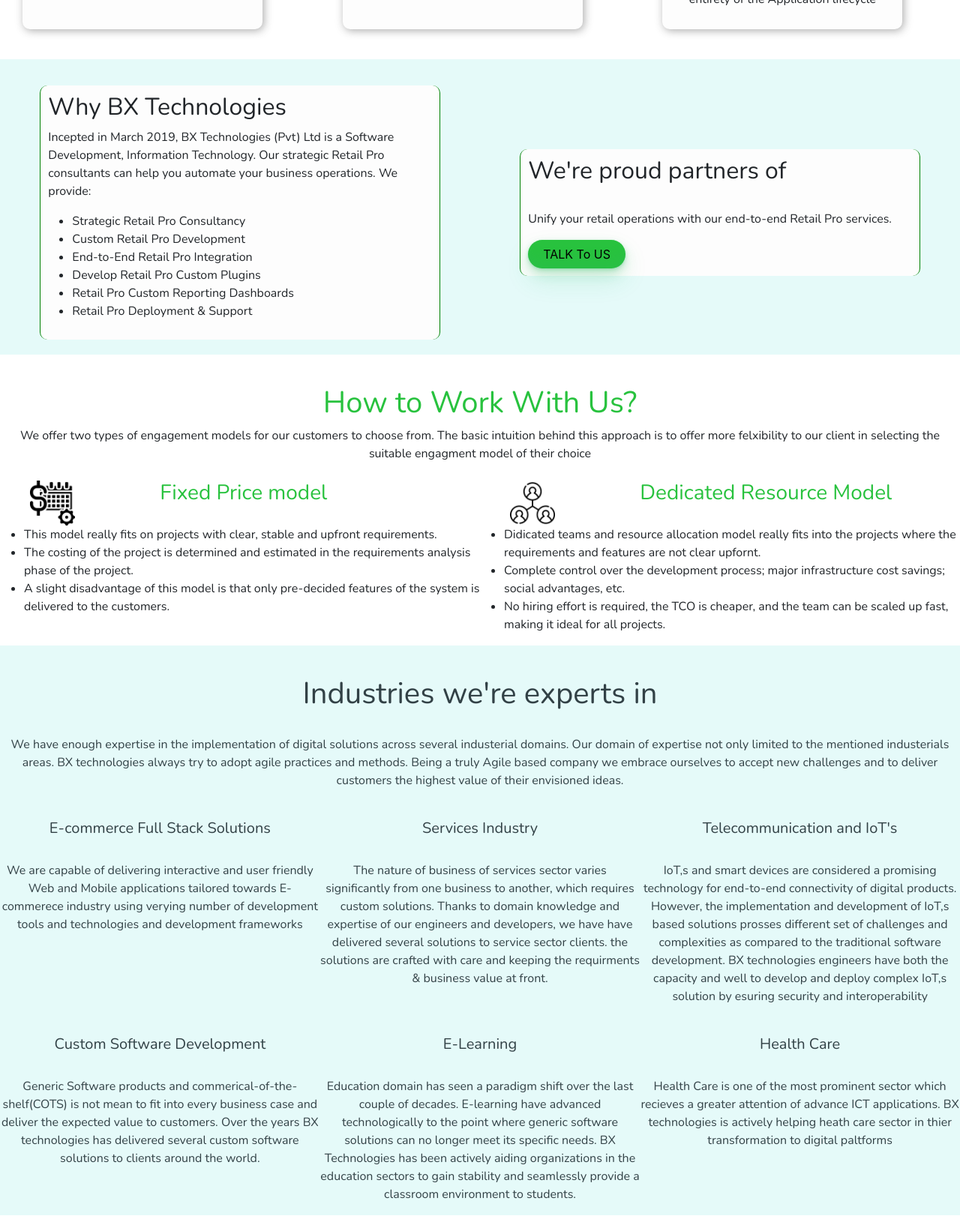
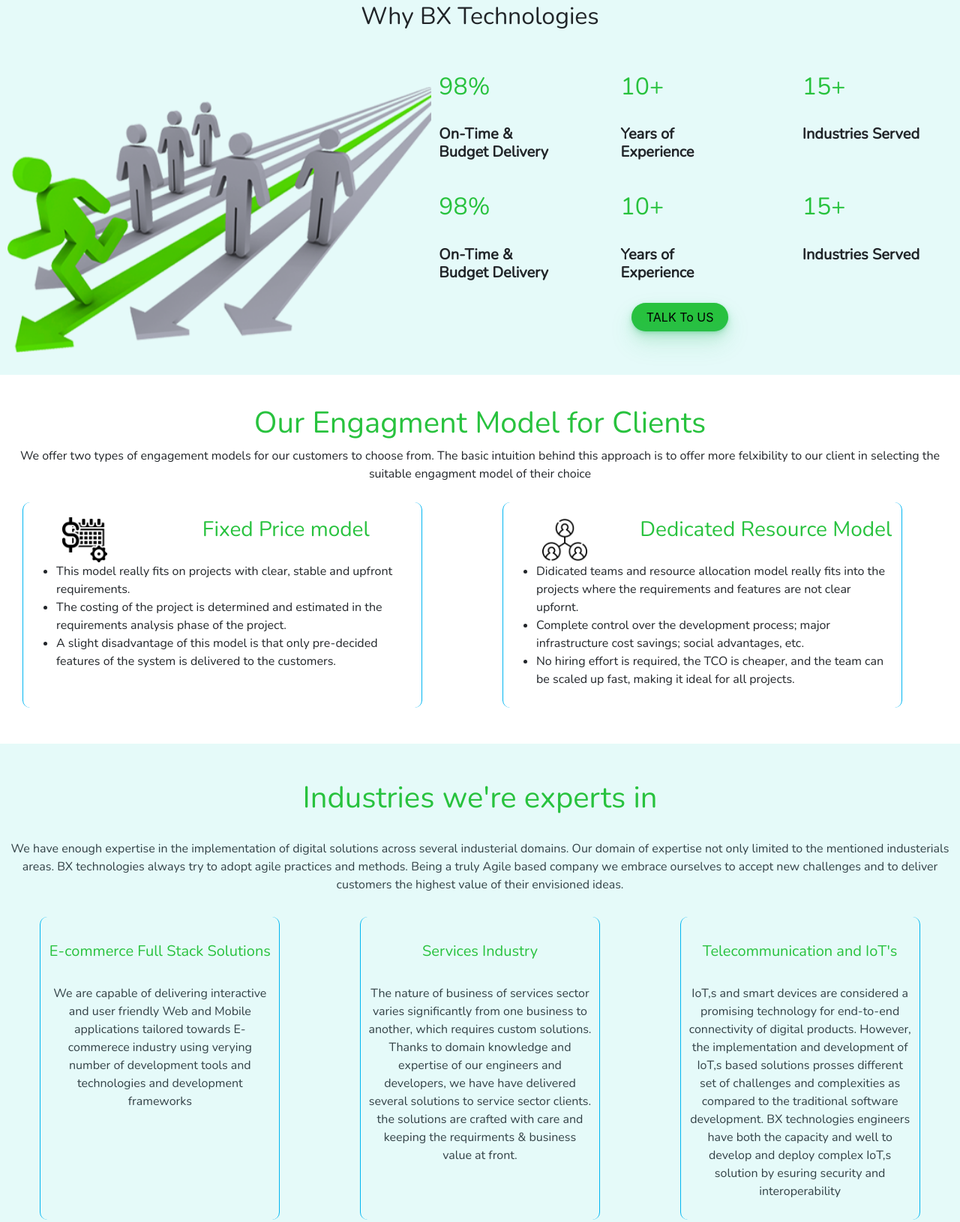
Before and after one commit to UbaidUllah777/BxTech, a website: page index.html in a window 1280 px wide. Shown: the part 1098-2728 px from the top of the page at 75% size. Drawn offline with nearby package versions, Linux system fonts and the light colour scheme.

Commit message:
ubaid changes from Shafiq lp

```diff
--- a/assets/styles/mainstyle.css
+++ b/assets/styles/mainstyle.css
@@ -4,6 +4,12 @@
 
 #crouselItem {
   height: 250px;
+}
+.navbar {
+  position: fixed;
+  width: 100%;
+  box-shadow: 0 4px 12px -2px #00b5f1;
+  opacity: 0.9;
 }
 
 .nav-item {
--- a/assets/styles/styleIndex.css
+++ b/assets/styles/styleIndex.css
@@ -1,51 +1,82 @@
-
-.gridServices img{
+.gridServices img {
   height: 50px;
   width: 50px;
 }
-.gridServices{
+.gridServices {
   display: block;
   margin-left: auto;
   margin-right: auto;
-    background-color: #FDFDFD;
+  background-color: #fdfdfd;
   border-radius: 10px;
   box-shadow: 2px 2px 12px rgb(47 47 47 / 40%);
   padding: 12px;
-    margin-left:30px;
+  margin-left: 30px;
   margin-top: 10px;
+}
+.grdPricingModel {
+  display: block;
+  margin-left: auto;
+  margin-right: auto;
+  padding: 12px;
+  margin-left: 30px;
+  margin-top: 10px;
+  border-radius: 10px;
+  padding-bottom: 10px;
+  border-top: none;
+  border-bottom: none;
+  border-left: 1px solid #00b5f1;
+  border-right: 1px solid #00b5f1;
+}
+.BxFactsGrid {
+  display: block;
+  margin-left: auto;
+  margin-right: auto;
+  border-radius: 10px;
+  padding: 12px;
+  margin-left: 30px;
+  margin-top: 10px;
+}
+.BxFactsGrid h2 {
+  color: #28c23e;
+}
+.BxFactsGrid h5 {
+  font-weight: 700;
+}
 
+.whyChooseBxImg {
+  width: 110%;
+  height: auto;
+  padding-top: 8%;
 }
-.whyAndProudGrid{
+
+.whyAndProudGrid {
   display: block;
   margin-left: auto;
   margin-right: auto;
   margin-top: 15px;
-  background-color: #FDFDFD;
   border-radius: 10px;
   padding: 10px;
-  border-left: 1px solid green;
-  border-right: 1px solid green;
   height: fit-content;
+}
+/* .whyAndProudGrid:hover {
+  box-shadow: rgba(44, 187, 99, 0.2) 0 -25px 18px -14px inset,
+    rgba(44, 187, 99, 0.15) 0 1px 2px, rgba(44, 187, 99, 0.15) 0 2px 4px,
+    rgba(44, 187, 99, 0.15) 0 4px 8px, rgba(44, 187, 99, 0.15) 0 8px 16px,
+    rgba(44, 187, 99, 0.15) 0 16px 32px;
+  cursor: pointer;
+} */
 
-
-}
-.whyAndProudGrid:hover{box-shadow: rgba(44, 187, 99, .2) 0 -25px 18px -14px inset,rgba(44, 187, 99, .15) 0 1px 2px,rgba(44, 187, 99, .15) 0 2px 4px,rgba(44, 187, 99, .15) 0 4px 8px,rgba(44, 187, 99, .15) 0 8px 16px,rgba(44, 187, 99, .15) 0 16px 32px;
-cursor: pointer;
-
-}
-
-.gridServices:hover{
-    transition: transform .2s;
+.gridServices:hover {
+  transition: transform 0.2s;
   transform: scale(1.01);
   cursor: pointer;
   box-shadow: 2px 2px 12px rgba(8, 208, 31, 0.439);
 }
-.rowGrid{
+.rowGrid {
   padding-left: 0px;
   padding-top: 20px;
 }
-.whyAndproudRow{
-
+.whyAndproudRow {
   align-items: center;
   padding-bottom: 30px;
   padding-top: 20px;
@@ -53,33 +84,35 @@
   background-color: rgb(229, 250, 249);
 }
 .serviceshr {
-    border: 2px solid rgb(6, 130, 22); border-radius: px;
+  border: 2px solid rgb(6, 130, 22);
+  border-radius: px;
   width: 220px;
   margin-top: 5px;
 }
-.projectItemS h1{
+.projectItemS h1 {
   padding-top: 10px;
 }
 .carousel-inner {
   height: 20%;
-
 }
-.h1Ourservices{
+.h1Ourservices {
   color: #28c23e;
-    padding:0 0%;
+  padding: 0 0%;
 }
 
-
-  .h1Ourservices hr{
-     width:80%;
+.h1Ourservices hr {
+  width: 80%;
 }
-  #btnTalkToUs{
+#btnTalkToUs {
   border-radius: 100px;
-  box-shadow: rgba(44, 187, 99, .2) 0 -25px 18px -14px inset,rgba(44, 187, 99, .15) 0 1px 2px,rgba(44, 187, 99, .15) 0 2px 4px,rgba(44, 187, 99, .15) 0 4px 8px,rgba(44, 187, 99, .15) 0 8px 16px,rgba(44, 187, 99, .15) 0 16px 32px;
+  box-shadow: rgba(44, 187, 99, 0.2) 0 -25px 18px -14px inset,
+    rgba(44, 187, 99, 0.15) 0 1px 2px, rgba(44, 187, 99, 0.15) 0 2px 4px,
+    rgba(44, 187, 99, 0.15) 0 4px 8px, rgba(44, 187, 99, 0.15) 0 8px 16px,
+    rgba(44, 187, 99, 0.15) 0 16px 32px;
   background-color: #28c23e;
   cursor: pointer;
   display: inline-block;
-  font-family: CerebriSans-Regular,-apple-system,system-ui,Roboto,sans-serif;
+  font-family: CerebriSans-Regular, -apple-system, system-ui, Roboto, sans-serif;
   padding: 7px 20px;
   text-align: center;
   text-decoration: none;
@@ -90,35 +123,54 @@
   -webkit-user-select: none;
   touch-action: manipulation;
 }
-#btnTalkToUs:hover{
-    box-shadow: rgba(44,187,99,.35) 0 -25px 18px -14px inset,rgba(44,187,99,.25) 0 1px 2px,rgba(44,187,99,.25) 0 2px 4px,rgba(44,187,99,.25) 0 4px 8px,rgba(44,187,99,.25) 0 8px 16px,rgba(44,187,99,.25) 0 16px 32px;
+#btnTalkToUs:hover {
+  box-shadow: rgba(44, 187, 99, 0.35) 0 -25px 18px -14px inset,
+    rgba(44, 187, 99, 0.25) 0 1px 2px, rgba(44, 187, 99, 0.25) 0 2px 4px,
+    rgba(44, 187, 99, 0.25) 0 4px 8px, rgba(44, 187, 99, 0.25) 0 8px 16px,
+    rgba(44, 187, 99, 0.25) 0 16px 32px;
   transform: scale(1.05) rotate(-1deg);
 }
 
-  .fullServiceRow{
+.fullServiceRow {
   padding-bottom: 40px;
 }
-  .howToWorkWithUs{
+.howToWorkWithUs {
   padding-top: 40px;
 }
-  .industtriesexperties{
-
-    padding-top: 40px;
+.industtriesexperties {
+  margin-top: 40px;
 }
 
-  .gridServices h3{
+.gridServices h3 {
   color: #28c23e;
 }
-  .gridServices:hover h3{
-
-      color:#00B5F1;
-
+.gridServices:hover h3 {
+  color: #00b5f1;
 }
-  .howToWorkWithUs img{
+.howToWorkWithUs img {
   height: 60px;
   width: 60px;
   margin-left: 40px;
 }
-  .howToWorkWithUs h1, h3{
-    color:#28c23e;
+.howToWorkWithUs h1,
+h3 {
+  color: #28c23e;
 }
+
+.industriesGrid {
+  display: block;
+  margin-left: auto;
+  margin-right: auto;
+  margin-top: 15px;
+  border-radius: 10px;
+  padding: 10px;
+  border-left: 1px solid #00b5f1;
+  border-right: 1px solid #00b5f1;
+  margin-bottom: 10px;
+}
+.industtriesexperties h1 {
+  color: #28c23e;
+}
+.industtriesexperties h5 {
+  color: #28c23e;
+}
--- a/index.html
+++ b/index.html
@@ -77,6 +77,8 @@
         </div>
       </div>
     </div>
+
+    <!-- Fullservies  Container -->
     <div class="row fullServiceRow">
       <div class="row pt-5 services g-0">
         <div class="col-4"></div>
@@ -259,38 +261,72 @@
       </div>
     </div>
 
+    <!-- Why Bx Technologies Container -->
     <div class="row whyAndproudRow">
-      <div class="col-sm-5 whyAndProudGrid col-10">
-        <h2>Why BX Technologies</h2>
-        <p>
-          Incepted in March 2019, BX Technologies (Pvt) Ltd is a Software
-          Development, Information Technology. Our strategic Retail Pro
-          consultants can help you automate your business operations. We
-          provide:
-        </p>
-        <ul>
-          <li>Strategic Retail Pro Consultancy</li>
-          <li>Custom Retail Pro Development</li>
-          <li>End-to-End Retail Pro Integration</li>
-          <li>Develop Retail Pro Custom Plugins</li>
-          <li>Retail Pro Custom Reporting Dashboards</li>
-          <li>Retail Pro Deployment & Support</li>
-        </ul>
+      <div class="row">
+        <div class="col-12">
+          <center><h2>Why BX Technologies</h2></center>
+        </div>
+      </div>
+      <div class="row rowwhyAndProudGrid">
+        <div class="col-sm-5 col-md-5 whyAndProudGrid col-10">
+          <img
+            class="whyChooseBxImg"
+            src="assets/images/whyChooseBx.png"
+            alt="why Choose Bx"
+          />
+        </div>
+        <div class="col-sm-7 whyAndProudGrid col-10">
+          <div class="row">
+            <div class="col-sm-3 col-12 BxFactsGrid">
+              <h2>98%</h2>
+              <br />
+              <h5>On-Time & Budget Delivery</h5>
+            </div>
+            <div class="col-sm-3 col-12 BxFactsGrid">
+              <h2>10+</h2>
+              <br />
+              <h5>Years of Experience</h5>
+            </div>
+            <div class="col-sm-3 col-12 BxFactsGrid">
+              <h2>15+</h2>
+              <br />
+              <h5>Industries Served</h5>
+            </div>
+          </div>
+          <div class="row">
+            <div class="col-sm-3 col-12 BxFactsGrid">
+              <h2>98%</h2>
+              <br />
+              <h5>On-Time & Budget Delivery</h5>
+            </div>
+            <div class="col-sm-3 col-12 BxFactsGrid">
+              <h2>10+</h2>
+              <br />
+              <h5>Years of Experience</h5>
+            </div>
+            <div class="col-sm-3 col-12 BxFactsGrid">
+              <h2>15+</h2>
+              <br />
+              <h5>Industries Served</h5>
+            </div>
+          </div>
+          <div class="row">
+            <div class="col-12 pt-2">
+              <center>
+                <button id="btnTalkToUs">TALK To US</button>
+              </center>
+            </div>
+          </div>
+        </div>
+      </div>
     </div>
 
-      <div class="col-sm-5 whyAndProudGrid col-10">
-        <h2>We're proud partners of</h2>
-        <img src="" alt="" />
-        <p>
-          Unify your retail operations with our end-to-end Retail Pro services.
-        </p>
-        <button id="btnTalkToUs">TALK To US</button>
-      </div>
-    </div>
-    <div class="row howToWorkWithUs">
+    <!-- How to work with Us Container -->
+    <div class="row pb-5 howToWorkWithUs">
       <div class="row">
         <div class="col-12">
-          <center><h1>How to Work With Us?</h1></center>
+          <center><h1>Our Engagment Model for Clients</h1></center>
         </div>
       </div>
       <div class="row">
@@ -306,7 +342,9 @@
         </div>
       </div>
       <div class="row">
-        <div class="col-sm-6 col-12 grdPricingModel">
+        <div class="col-12">
+          <div class="row">
+            <div class="col-sm-5 col-10 grdPricingModel">
               <div class="row pt-2">
                 <div class="col-4">
                   <img
@@ -315,13 +353,13 @@
                   />
                 </div>
                 <div class="col-8">
-              <h3>Fixed Price model</h3>
+                  <center><h3>Fixed Price model</h3></center>
                 </div>
               </div>
               <ul>
                 <li>
-              This model really fits on projects with clear, stable and upfront
-              requirements.
+                  This model really fits on projects with clear, stable and
+                  upfront requirements.
                 </li>
                 <li>
                   The costing of the project is determined and estimated in the
@@ -333,7 +371,7 @@
                 </li>
               </ul>
             </div>
-        <div class="col-sm-6 col-12 grdPricingModel">
+            <div class="col-sm-5 col-10 grdPricingModel">
               <div class="row pt-2">
                 <div class="col-4">
                   <img
@@ -342,13 +380,13 @@
                   />
                 </div>
                 <div class="col-8">
-              <h3>Dedicated Resource Model</h3>
+                  <center><h3>Dedicated Resource Model</h3></center>
                 </div>
               </div>
               <ul>
                 <li>
-              Didicated teams and resource allocation model really fits into the
-              projects where the requirements and features are not clear
+                  Didicated teams and resource allocation model really fits into
+                  the projects where the requirements and features are not clear
                   upfornt.
                 </li>
                 <li>
@@ -356,14 +394,19 @@
                   infrastructure cost savings; social advantages, etc.
                 </li>
                 <li>
-              No hiring effort is required, the TCO is cheaper, and the team can
-              be scaled up fast, making it ideal for all projects.
+                  No hiring effort is required, the TCO is cheaper, and the team
+                  can be scaled up fast, making it ideal for all projects.
                 </li>
               </ul>
             </div>
           </div>
         </div>
-    <div class="row industtriesexperties">
+      </div>
+    </div>
+
+    <!-- industtries experties Container -->
+
+    <div class="row pt-5 industtriesexperties">
       <div class="row">
         <div class="col-12">
           <center>
@@ -382,7 +425,7 @@
         </div>
       </div>
       <div class="row">
-        <div class="col-sm-4 col-12">
+        <div class="col-sm-3 col-12 industriesGrid">
           <center>
             <img src="" alt="" /><br />
             <h5>E-commerce Full Stack Solutions</h5>
@@ -395,7 +438,7 @@
             </p>
           </center>
         </div>
-        <div class="col-sm-4 col-12">
+        <div class="col-sm-3 col-12 industriesGrid">
           <center>
             <img src="" alt="" /><br />
             <h5>Services Industry</h5>
@@ -410,7 +453,7 @@
             </p>
           </center>
         </div>
-        <div class="col-sm-4 col-12">
+        <div class="col-sm-3 col-12 industriesGrid">
           <center>
             <img src="" alt="" /><br />
             <h5>Telecommunication and IoT's</h5>
@@ -428,7 +471,7 @@
         </div>
       </div>
       <div class="row">
-        <div class="col-sm-4 col-12">
+        <div class="col-sm-3 col-12 industriesGrid">
           <center>
             <img src="" alt="" /><br />
             <h5>Custom Software Development</h5>
@@ -441,7 +484,7 @@
             </p>
           </center>
         </div>
-        <div class="col-sm-4 col-12">
+        <div class="col-sm-3 col-12 industriesGrid">
           <center>
             <img src="" alt="" /><br />
             <h5>E-Learning</h5>
@@ -456,7 +499,7 @@
             </p>
           </center>
         </div>
-        <div class="col-sm-4 col-12">
+        <div class="col-sm-3 col-12 industriesGrid">
           <center>
             <img src="" alt="" /><br />
             <h5>Health Care</h5>
```
Also changed, not shown: roughData.txt (added, +29 -0 lines), services.html (+6 -3 lines), assets/images/whyChooseBx.png (added). Lines whose indentation alone changed are shown as unchanged.
